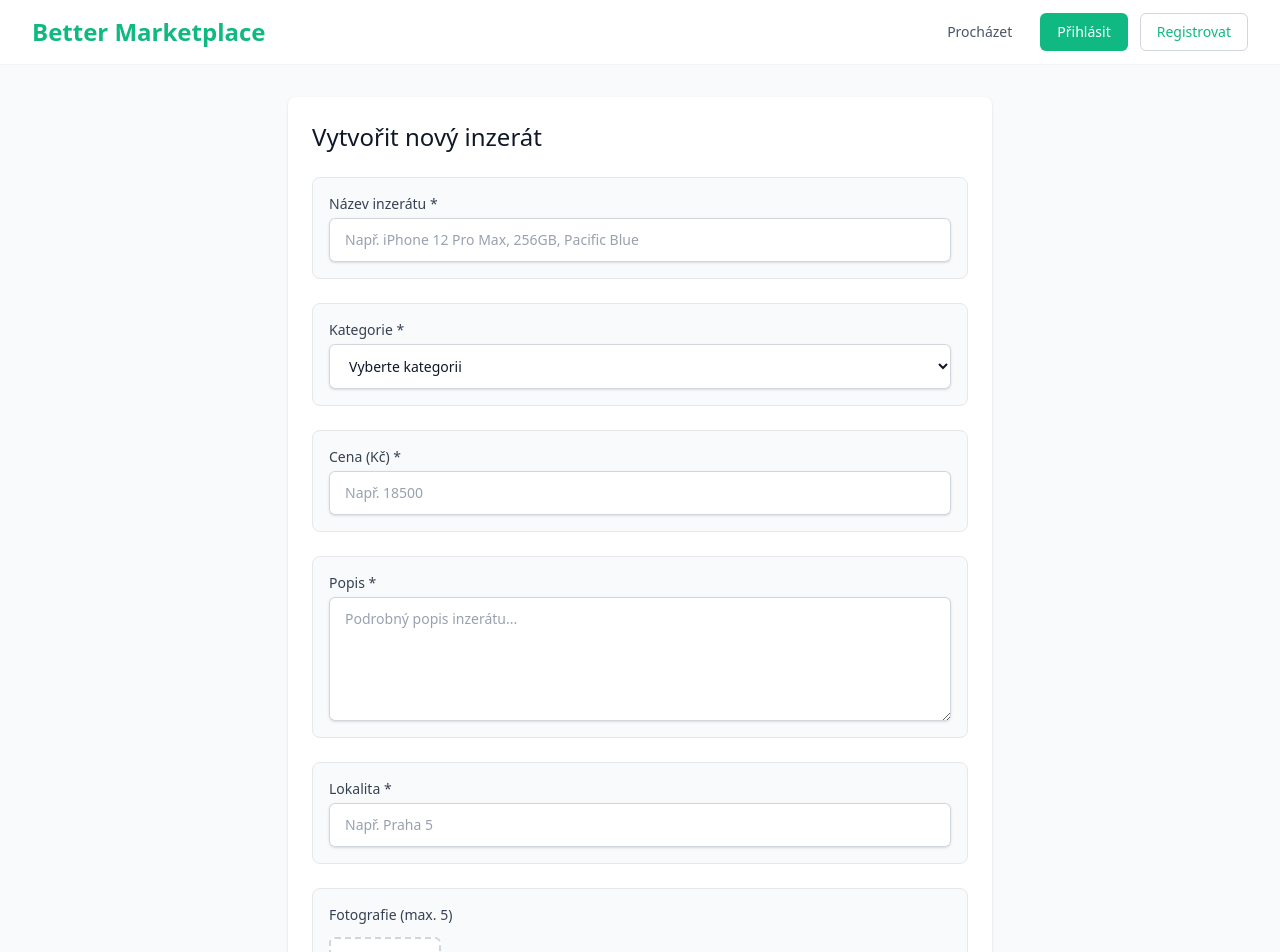
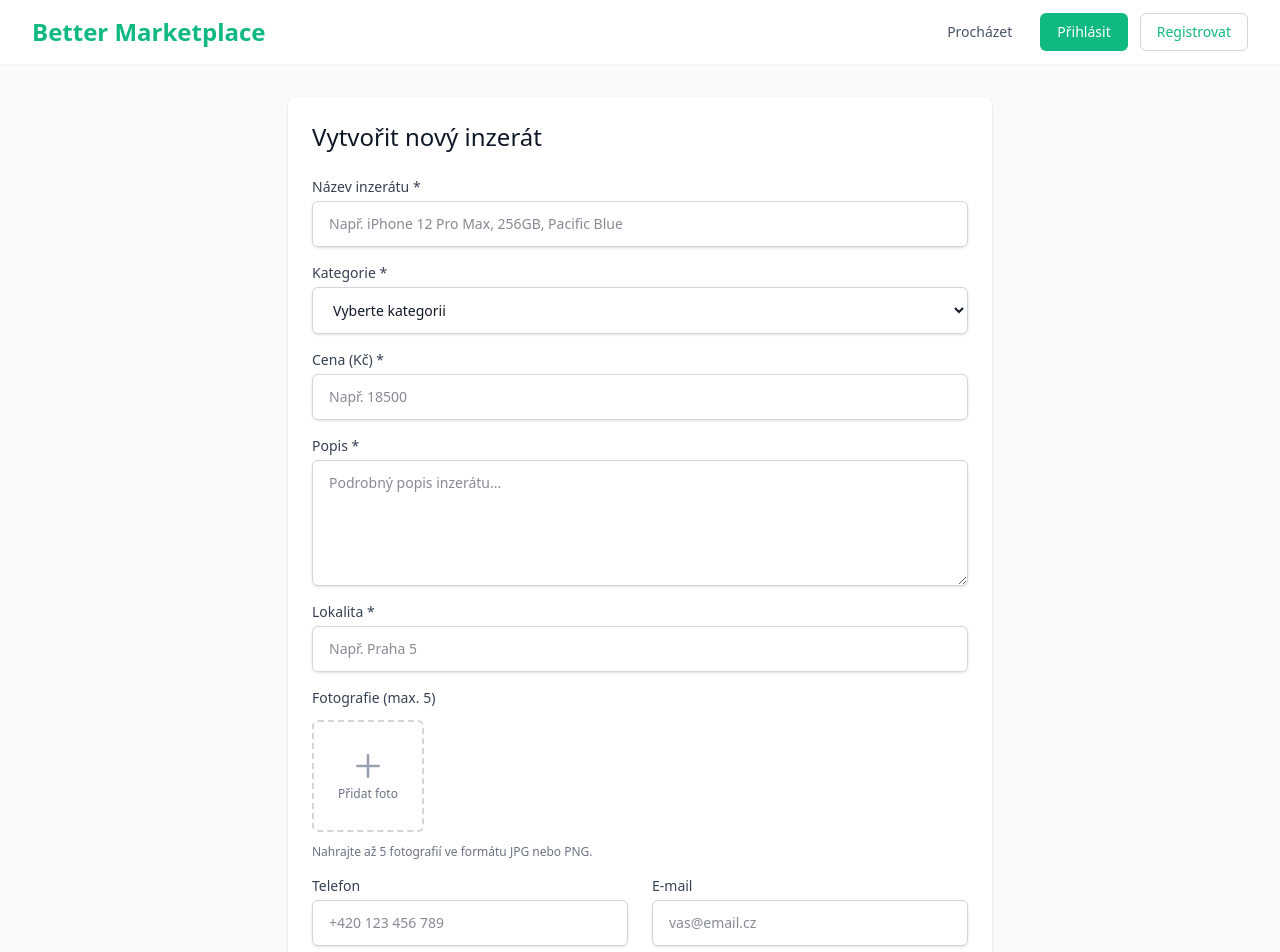
Before and after one commit to xfabo1/better-marketplace, a Next.js app: page /sell in a window 1280 px wide. Shown: the top 952 px of the page. Built offline with nearby package versions, Linux system fonts and the light colour scheme.

Commit message:
Improve the visuals of the imput labels

```diff
--- a/src/app/login/page.tsx
+++ b/src/app/login/page.tsx
@@ -78,7 +78,7 @@ export default function LoginPage() {
           <form className="mt-8 space-y-6" onSubmit={handleSubmit}>
             <div className="space-y-4">
               {!isLogin && (
-                <div className="bg-gray-50 rounded-lg p-4 border border-gray-200">
+                <div className="mb-4">
                   <label htmlFor="name" className="block text-sm font-medium text-gray-700 mb-1">
                     Jméno
                   </label>
@@ -87,7 +87,7 @@ export default function LoginPage() {
                     name="name"
                     type="text"
                     required
-                    className="block w-full px-4 py-3 rounded-md bg-white border-0 text-gray-900 shadow-sm ring-1 ring-inset ring-gray-300 placeholder:text-gray-400 focus:ring-2 focus:ring-inset focus:ring-primary sm:text-sm"
+                    className="block w-full px-4 py-3 rounded-md border border-gray-300 shadow-sm text-gray-900 focus:border-primary focus:outline-none sm:text-sm"
                     placeholder="Vaše jméno a příjmení"
                     value={name}
                     onChange={(e) => setName(e.target.value)}
@@ -95,7 +95,7 @@ export default function LoginPage() {
                 </div>
               )}
 
-              <div className="bg-gray-50 rounded-lg p-4 border border-gray-200">
+              <div className="mb-4">
                 <label htmlFor="email-address" className="block text-sm font-medium text-gray-700 mb-1">
                   E-mail
                 </label>
@@ -105,14 +105,14 @@ export default function LoginPage() {
                   type="email"
                   autoComplete="email"
                   required
-                  className="block w-full px-4 py-3 rounded-md bg-white border-0 text-gray-900 shadow-sm ring-1 ring-inset ring-gray-300 placeholder:text-gray-400 focus:ring-2 focus:ring-inset focus:ring-primary sm:text-sm"
+                  className="block w-full px-4 py-3 rounded-md border border-gray-300 shadow-sm text-gray-900 focus:border-primary focus:outline-none sm:text-sm"
                   placeholder="E-mailová adresa"
                   value={email}
                   onChange={(e) => setEmail(e.target.value)}
                 />
               </div>
 
-              <div className="bg-gray-50 rounded-lg p-4 border border-gray-200">
+              <div className="mb-4">
                 <label htmlFor="password" className="block text-sm font-medium text-gray-700 mb-1">
                   Heslo
                 </label>
@@ -122,7 +122,7 @@ export default function LoginPage() {
                   type="password"
                   autoComplete={isLogin ? "current-password" : "new-password"}
                   required
-                  className="block w-full px-4 py-3 rounded-md bg-white border-0 text-gray-900 shadow-sm ring-1 ring-inset ring-gray-300 placeholder:text-gray-400 focus:ring-2 focus:ring-inset focus:ring-primary sm:text-sm"
+                  className="block w-full px-4 py-3 rounded-md border border-gray-300 shadow-sm text-gray-900 focus:border-primary focus:outline-none sm:text-sm"
                   placeholder="Heslo"
                   value={password}
                   onChange={(e) => setPassword(e.target.value)}
--- a/src/app/sell/page.tsx
+++ b/src/app/sell/page.tsx
@@ -136,7 +136,7 @@ export default function SellPage() {
             </h1>
 
             <form onSubmit={handleSubmit} className="space-y-6">
-              <div className="bg-gray-50 rounded-lg p-4 border border-gray-200">
+              <div className="mb-4">
                 <label htmlFor="title" className="block text-sm font-medium text-gray-700 mb-1">
                   Název inzerátu *
                 </label>
@@ -144,11 +144,11 @@ export default function SellPage() {
                   type="text"
                   id="title"
                   name="title"
-                  className={`block w-full px-4 py-3 rounded-md bg-white border-0 text-gray-900 shadow-sm ring-1 ring-inset ${
+                  className={`block w-full px-4 py-3 rounded-md border ${
                     errors.title
-                      ? 'ring-red-300 focus:ring-red-500'
-                      : 'ring-gray-300 focus:ring-primary'
-                  } placeholder:text-gray-400 focus:ring-2 focus:ring-inset sm:text-sm`}
+                      ? 'border-red-300 focus:border-red-500'
+                      : 'border-gray-300 focus:border-primary'
+                  } shadow-sm text-gray-900 focus:outline-none sm:text-sm`}
                   value={formData.title}
                   onChange={handleChange}
                   placeholder="Např. iPhone 12 Pro Max, 256GB, Pacific Blue"
@@ -158,18 +158,18 @@ export default function SellPage() {
                 )}
               </div>
 
-              <div className="bg-gray-50 rounded-lg p-4 border border-gray-200">
+              <div className="mb-4">
                 <label htmlFor="category" className="block text-sm font-medium text-gray-700 mb-1">
                   Kategorie *
                 </label>
                 <select
                   id="category"
                   name="category"
-                  className={`block w-full px-4 py-3 rounded-md bg-white border-0 text-gray-900 shadow-sm ring-1 ring-inset ${
+                  className={`block w-full px-4 py-3 rounded-md border ${
                     errors.category
-                      ? 'ring-red-300 focus:ring-red-500'
-                      : 'ring-gray-300 focus:ring-primary'
-                  } placeholder:text-gray-400 focus:ring-2 focus:ring-inset sm:text-sm`}
+                      ? 'border-red-300 focus:border-red-500'
+                      : 'border-gray-300 focus:border-primary'
+                  } shadow-sm text-gray-900 focus:outline-none sm:text-sm`}
                   value={formData.category}
                   onChange={handleChange}
                 >
@@ -185,7 +185,7 @@ export default function SellPage() {
                 )}
               </div>
 
-              <div className="bg-gray-50 rounded-lg p-4 border border-gray-200">
+              <div className="mb-4">
                 <label htmlFor="price" className="block text-sm font-medium text-gray-700 mb-1">
                   Cena (Kč) *
                 </label>
@@ -193,11 +193,11 @@ export default function SellPage() {
                   type="text"
                   id="price"
                   name="price"
-                  className={`block w-full px-4 py-3 rounded-md bg-white border-0 text-gray-900 shadow-sm ring-1 ring-inset ${
+                  className={`block w-full px-4 py-3 rounded-md border ${
                     errors.price
-                      ? 'ring-red-300 focus:ring-red-500'
-                      : 'ring-gray-300 focus:ring-primary'
-                  } placeholder:text-gray-400 focus:ring-2 focus:ring-inset sm:text-sm`}
+                      ? 'border-red-300 focus:border-red-500'
+                      : 'border-gray-300 focus:border-primary'
+                  } shadow-sm text-gray-900 focus:outline-none sm:text-sm`}
                   value={formData.price}
                   onChange={handleChange}
                   placeholder="Např. 18500"
@@ -207,7 +207,7 @@ export default function SellPage() {
                 )}
               </div>
 
-              <div className="bg-gray-50 rounded-lg p-4 border border-gray-200">
+              <div className="mb-4">
                 <label htmlFor="description" className="block text-sm font-medium text-gray-700 mb-1">
                   Popis *
                 </label>
@@ -215,11 +215,11 @@ export default function SellPage() {
                   id="description"
                   name="description"
                   rows={5}
-                  className={`block w-full px-4 py-3 rounded-md bg-white border-0 text-gray-900 shadow-sm ring-1 ring-inset ${
+                  className={`block w-full px-4 py-3 rounded-md border ${
                     errors.description
-                      ? 'ring-red-300 focus:ring-red-500'
-                      : 'ring-gray-300 focus:ring-primary'
-                  } placeholder:text-gray-400 focus:ring-2 focus:ring-inset sm:text-sm`}
+                      ? 'border-red-300 focus:border-red-500'
+                      : 'border-gray-300 focus:border-primary'
+                  } shadow-sm text-gray-900 focus:outline-none sm:text-sm`}
                   value={formData.description}
                   onChange={handleChange}
                   placeholder="Podrobný popis inzerátu..."
@@ -229,7 +229,7 @@ export default function SellPage() {
                 )}
               </div>
 
-              <div className="bg-gray-50 rounded-lg p-4 border border-gray-200">
+              <div className="mb-4">
                 <label htmlFor="location" className="block text-sm font-medium text-gray-700 mb-1">
                   Lokalita *
                 </label>
@@ -237,11 +237,11 @@ export default function SellPage() {
                   type="text"
                   id="location"
                   name="location"
-                  className={`block w-full px-4 py-3 rounded-md bg-white border-0 text-gray-900 shadow-sm ring-1 ring-inset ${
+                  className={`block w-full px-4 py-3 rounded-md border ${
                     errors.location
-                      ? 'ring-red-300 focus:ring-red-500'
-                      : 'ring-gray-300 focus:ring-primary'
-                  } placeholder:text-gray-400 focus:ring-2 focus:ring-inset sm:text-sm`}
+                      ? 'border-red-300 focus:border-red-500'
+                      : 'border-gray-300 focus:border-primary'
+                  } shadow-sm text-gray-900 focus:outline-none sm:text-sm`}
                   value={formData.location}
                   onChange={handleChange}
                   placeholder="Např. Praha 5"
@@ -251,7 +251,7 @@ export default function SellPage() {
                 )}
               </div>
 
-              <div className="bg-gray-50 rounded-lg p-4 border border-gray-200">
+              <div className="mb-4">
                 <label className="block text-sm font-medium text-gray-700 mb-3">
                   Fotografie (max. 5)
                 </label>
@@ -294,7 +294,7 @@ export default function SellPage() {
               </div>
 
               <div className="grid grid-cols-1 gap-6 sm:grid-cols-2">
-                <div className="bg-gray-50 rounded-lg p-4 border border-gray-200">
+                <div className="mb-4">
                   <label htmlFor="contactPhone" className="block text-sm font-medium text-gray-700 mb-1">
                     Telefon
                   </label>
@@ -302,11 +302,11 @@ export default function SellPage() {
                     type="tel"
                     id="contactPhone"
                     name="contactPhone"
-                    className={`block w-full px-4 py-3 rounded-md bg-white border-0 text-gray-900 shadow-sm ring-1 ring-inset ${
+                    className={`block w-full px-4 py-3 rounded-md border ${
                       errors.contactPhone
-                        ? 'ring-red-300 focus:ring-red-500'
-                        : 'ring-gray-300 focus:ring-primary'
-                    } placeholder:text-gray-400 focus:ring-2 focus:ring-inset sm:text-sm`}
+                        ? 'border-red-300 focus:border-red-500'
+                        : 'border-gray-300 focus:border-primary'
+                    } shadow-sm text-gray-900 focus:outline-none sm:text-sm`}
                     value={formData.contactPhone}
                     onChange={handleChange}
                     placeholder="+420 123 456 789"
@@ -316,7 +316,7 @@ export default function SellPage() {
                   )}
                 </div>
 
-                <div className="bg-gray-50 rounded-lg p-4 border border-gray-200">
+                <div className="mb-4">
                   <label htmlFor="contactEmail" className="block text-sm font-medium text-gray-700 mb-1">
                     E-mail
                   </label>
@@ -324,11 +324,11 @@ export default function SellPage() {
                     type="email"
                     id="contactEmail"
                     name="contactEmail"
-                    className={`block w-full px-4 py-3 rounded-md bg-white border-0 text-gray-900 shadow-sm ring-1 ring-inset ${
+                    className={`block w-full px-4 py-3 rounded-md border ${
                       errors.contactEmail
-                        ? 'ring-red-300 focus:ring-red-500'
-                        : 'ring-gray-300 focus:ring-primary'
-                    } placeholder:text-gray-400 focus:ring-2 focus:ring-inset sm:text-sm`}
+                        ? 'border-red-300 focus:border-red-500'
+                        : 'border-gray-300 focus:border-primary'
+                    } shadow-sm text-gray-900 focus:outline-none sm:text-sm`}
                     value={formData.contactEmail}
                     onChange={handleChange}
                     placeholder="vas@email.cz"
```
Also changed, not shown: src/app/settings/page.tsx (+12 -12 lines).
